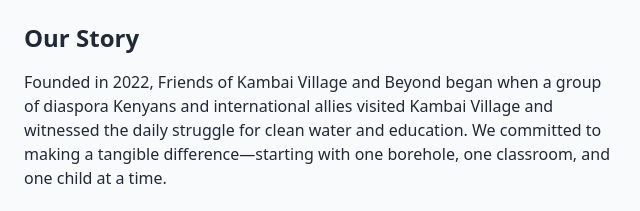
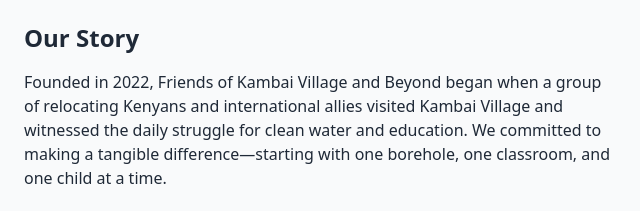
Before and after one commit to cosymutie/kambaivillage, a plain HTML site: page index.html in a window 1280 px wide. Shown: the part 819-1030 px from the top of the page, 0-640 px from the left. Drawn offline with nearby package versions, Linux system fonts and the light colour scheme.

Commit message:
index.html

```diff
--- a/index.html
+++ b/index.html
@@ -55,7 +55,7 @@
       <div class="grid md:grid-cols-2 gap-12 items-center">
         <div>
           <h3 class="text-2xl font-semibold mb-4">Our Story</h3>
-          <p class="mb-4">Founded in 2022, Friends of Kambai Village and Beyond began when a group of diaspora Kenyans and international allies visited Kambai Village and witnessed the daily struggle for clean water and education. We committed to making a tangible difference—starting with one borehole, one classroom, and one child at a time.</p>
+          <p class="mb-4">Founded in 2022, Friends of Kambai Village and Beyond began when a group of relocating Kenyans and international allies visited Kambai Village and witnessed the daily struggle for clean water and education. We committed to making a tangible difference—starting with one borehole, one classroom, and one child at a time.</p>
           <h3 class="text-xl font-semibold mt-6">Mission & Values</h3>
           <ul class="list-disc ml-5 mt-2 space-y-1">
             <li>Community-Led Change</li>
```
